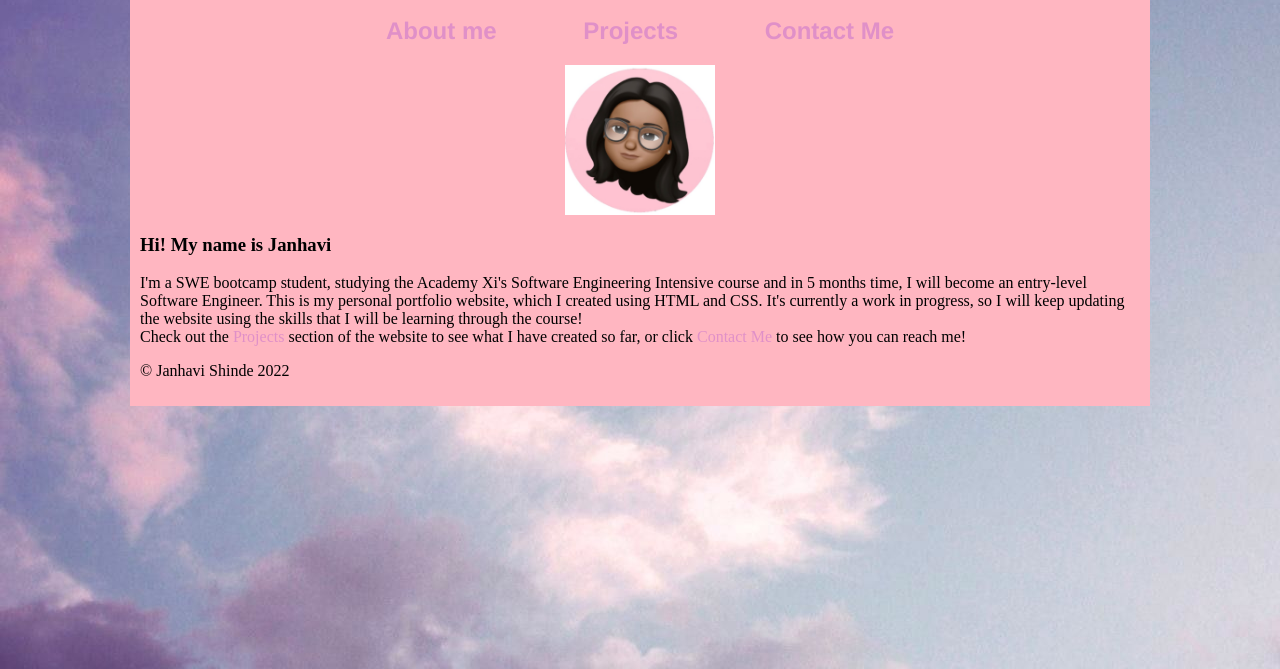
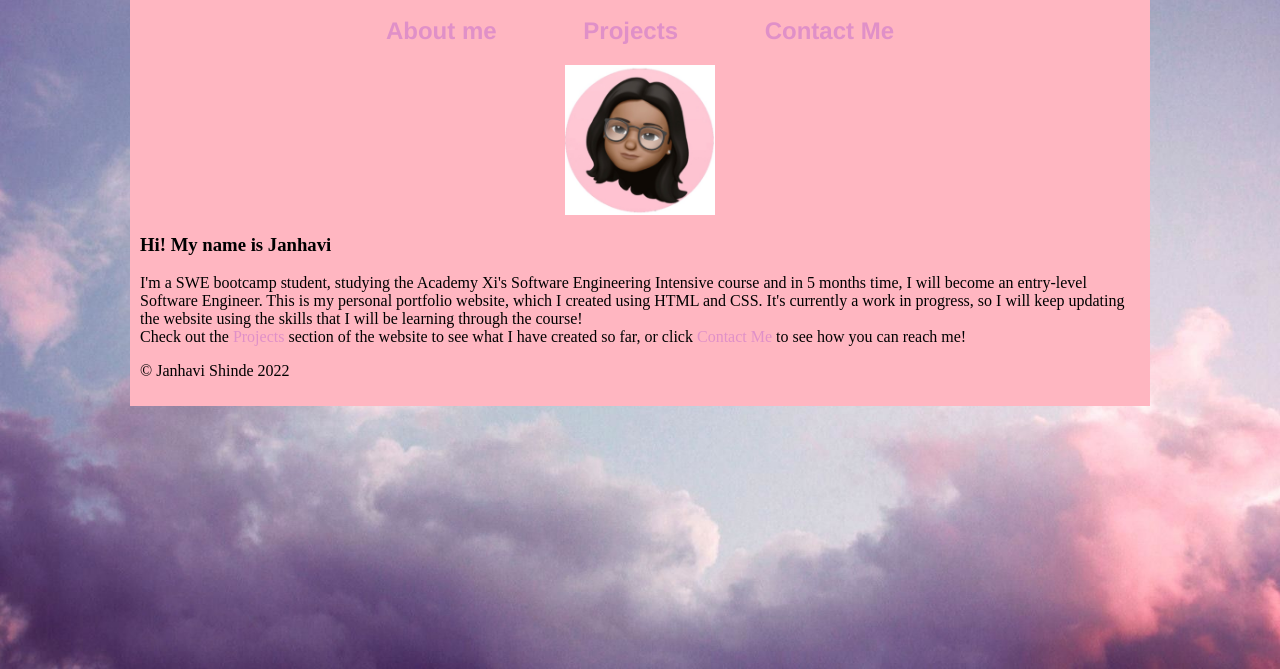
Before and after one commit to Janhavi-Shinde/Portfolio_Website, a plain HTML site: page index.html in a window 1280 px wide. Shown: the part 131-800 px from the top of the page. Drawn offline with Linux system fonts and the light colour scheme.

Commit message:
formatted background image to no-repeat

```diff
--- a/index.css
+++ b/index.css
@@ -46,7 +46,10 @@ padding-top: 20px;
 
 body {
 background-color: lightpink;
-background-image: url(img/ABA1.jpg)
+background: url(img/ABA1.jpg) center no-repeat;
+background-size: cover;
+background-attachment: fixed;
+
 }
 
 a:hover{
```
